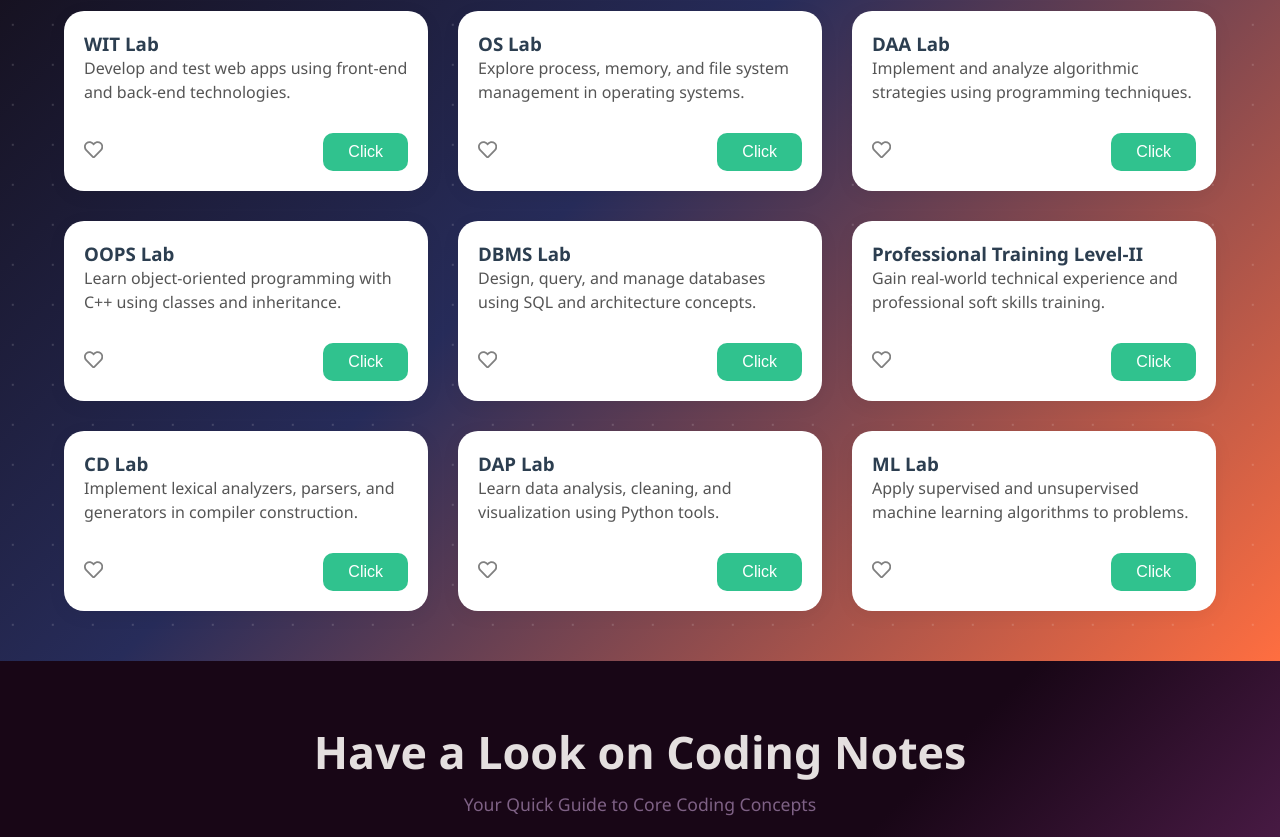
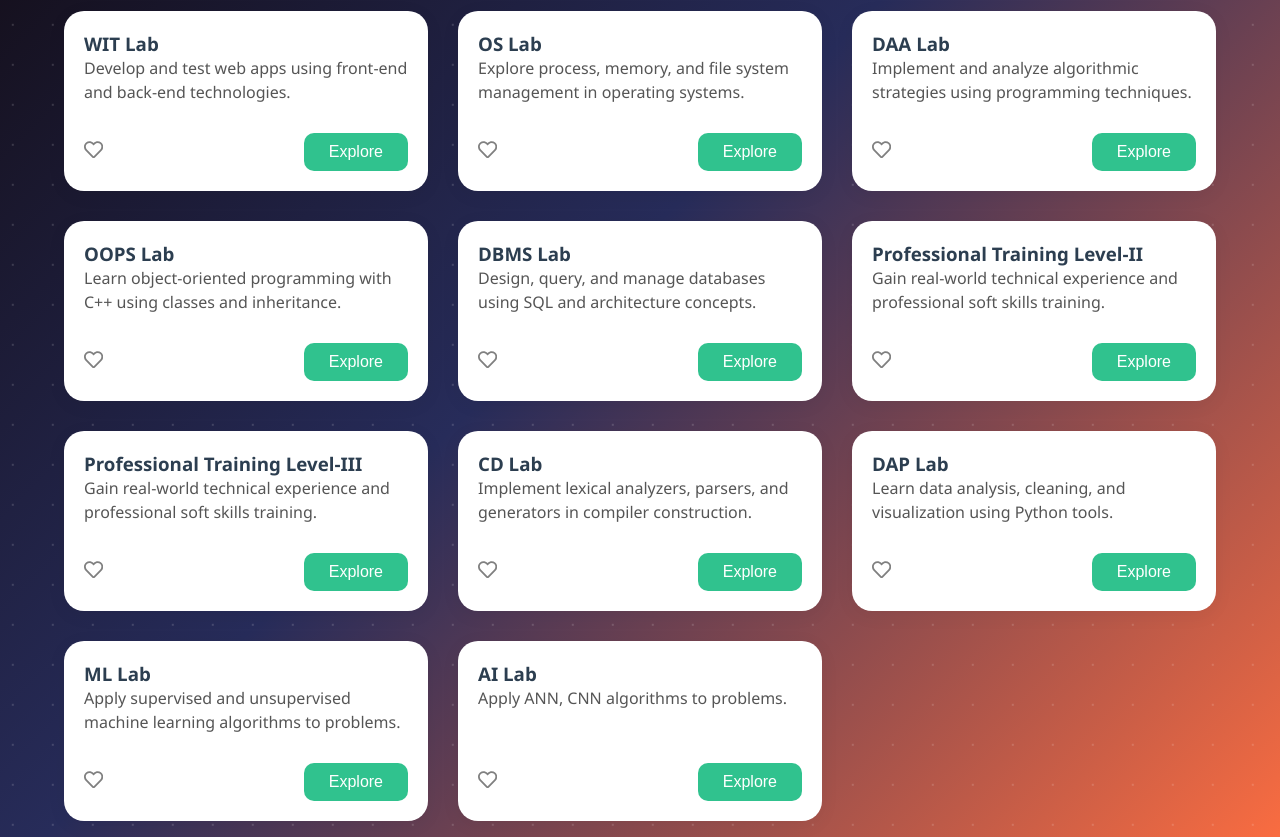
Before and after one commit to Ankita-Gupta2004/AG-Upskill, a React (Create React App) app: page / in a window 1280 px wide. Shown: the part 1960-2797 px from the top of the page. Built offline with nearby package versions, Linux system fonts and the light colour scheme; the HTML template or start-up script is replaced by a standard one.

Commit message:
add pdf of all labs

```diff
--- a/src/components/coding.js
+++ b/src/components/coding.js
@@ -1,5 +1,4 @@
 import "./coding.css";
-// import { openPdf } from "../utils/pdfUtils";
 import { useState } from "react";
 import HeartToggle from "./HeartToggle";
 
--- a/src/components/header.js
+++ b/src/components/header.js
@@ -1,15 +1,9 @@
 import { useState } from "react";
-import { useNavigate } from "react-router-dom";
-import { FaUserCircle, FaBars } from "react-icons/fa";
+import {  FaBars } from "react-icons/fa";
 import "./header.css";
 
 function Header({ onStartClick, onCodeClick }) {
-  const navigate = useNavigate();
   const [menuOpen, setMenuOpen] = useState(false);
-
-  const goToDashboard = () => {
-    navigate("/dashboard");
-  };
 
   const toggleMenu = () => {
     setMenuOpen((prev) => !prev);
@@ -54,9 +48,7 @@ function Header({ onStartClick, onCodeClick }) {
                 CodeCraft
               </a>
             </li>
-            <li>
-              <FaUserCircle className="account-icon" onClick={goToDashboard} />
-            </li>
+
           </ul>
         </nav>
       </header>
--- a/src/components/lab.js
+++ b/src/components/lab.js
@@ -1,62 +1,94 @@
 import "./lab.css";
-// import { openPdf } from "../utils/pdfUtils";
-
-import HeartToggle from "./HeartToggle"; // adjust path if needed
+import HeartToggle from "./HeartToggle";
 
 const labContent = [
   {
     title: "DSA Lab",
-    description: "Hands-on practice with data structures and algorithmic problem solving.",
+    description:
+      "Hands-on practice with data structures and algorithmic problem solving.",
+    pdf: "/labs/dsa.pdf",
   },
   {
     title: "DSD Lab",
-    description: "Design and simulate digital circuits with combinational and sequential logic.",
+    description:
+      "Design and simulate digital circuits with combinational and sequential logic.",
+    pdf: "/labs/dsd.pdf",
   },
   {
     title: "IT Lab",
-    description: "Practical experiments and simulations using MATLAB software and tools.",
+    description:
+      "Practical experiments and simulations using MATLAB software and tools.",
+    pdf: "/labs/it.pdf",
   },
   {
     title: "WIT Lab",
-    description: "Develop and test web apps using front-end and back-end technologies.",
+    description:
+      "Develop and test web apps using front-end and back-end technologies.",
+    pdf: "/labs/wit.pdf",
   },
   {
     title: "OS Lab",
-    description: "Explore process, memory, and file system management in operating systems.",
+    description:
+      "Explore process, memory, and file system management in operating systems.",
+    pdf: "/labs/os.pdf",
   },
   {
     title: "DAA Lab",
-    description: "Implement and analyze algorithmic strategies using programming techniques.",
+    description:
+      "Implement and analyze algorithmic strategies using programming techniques.",
+    pdf: "/labs/daa.pdf",
   },
   {
     title: "OOPS Lab",
-    description: "Learn object-oriented programming with C++ using classes and inheritance.",
+    description:
+      "Learn object-oriented programming with C++ using classes and inheritance.",
+    pdf: "/labs/oops.pdf",
   },
   {
     title: "DBMS Lab",
-    description: "Design, query, and manage databases using SQL and architecture concepts.",
+    description:
+      "Design, query, and manage databases using SQL and architecture concepts.",
+    pdf: "/labs/DBMS.pdf",
   },
   {
     title: "Professional Training Level-II",
-    description: "Gain real-world technical experience and professional soft skills training.",
+    description:
+      "Gain real-world technical experience and professional soft skills training.",
+    pdf: "/labs/pt2.pdf",
+  },
+  {
+    title: "Professional Training Level-III",
+    description:
+      "Gain real-world technical experience and professional soft skills training.",
+    pdf: "/labs/pt3.pdf",
   },
   {
     title: "CD Lab",
-    description: "Implement lexical analyzers, parsers, and generators in compiler construction.",
+    description:
+      "Implement lexical analyzers, parsers, and generators in compiler construction.",
+    pdf: "/labs/cd.pdf",
   },
   {
     title: "DAP Lab",
-    description: "Learn data analysis, cleaning, and visualization using Python tools.",
+    description:
+      "Learn data analysis, cleaning, and visualization using Python tools.",
+    pdf: "/labs/dap.pdf",
   },
   {
     title: "ML Lab",
-    description: "Apply supervised and unsupervised machine learning algorithms to problems.",
+    description:
+      "Apply supervised and unsupervised machine learning algorithms to problems.",
+    pdf: "/labs/ml.pdf",
+  },
+  {
+    title: "AI Lab",
+    description:
+      "Apply ANN, CNN algorithms to problems.",
+    pdf: "/labs/ai.pdf",
   },
 ];
 
 function Lab() {
-
-
   return (
     <div className="lab-Manual">
       <div className="heading">
@@ -65,7 +97,7 @@ function Lab() {
       </div>
 
       <div className="lab-container">
-        {labContent.map(({ title, description }, index) => (
+        {labContent.map(({ title, description, pdf }, index) => (
           <div key={index} className="lab-style">
             <h3>{title}</h3>
 
@@ -74,14 +106,16 @@ function Lab() {
             <div className="lab-btn-style">
               <HeartToggle />
 
-              <button className="lab-btn">
-                Click
+              <button
+                className="lab-btn"
+                onClick={() => window.open(pdf, "_blank")}
+              >
+                Explore
               </button>
             </div>
           </div>
         ))}
       </div>
-
     </div>
   );
 }
```
